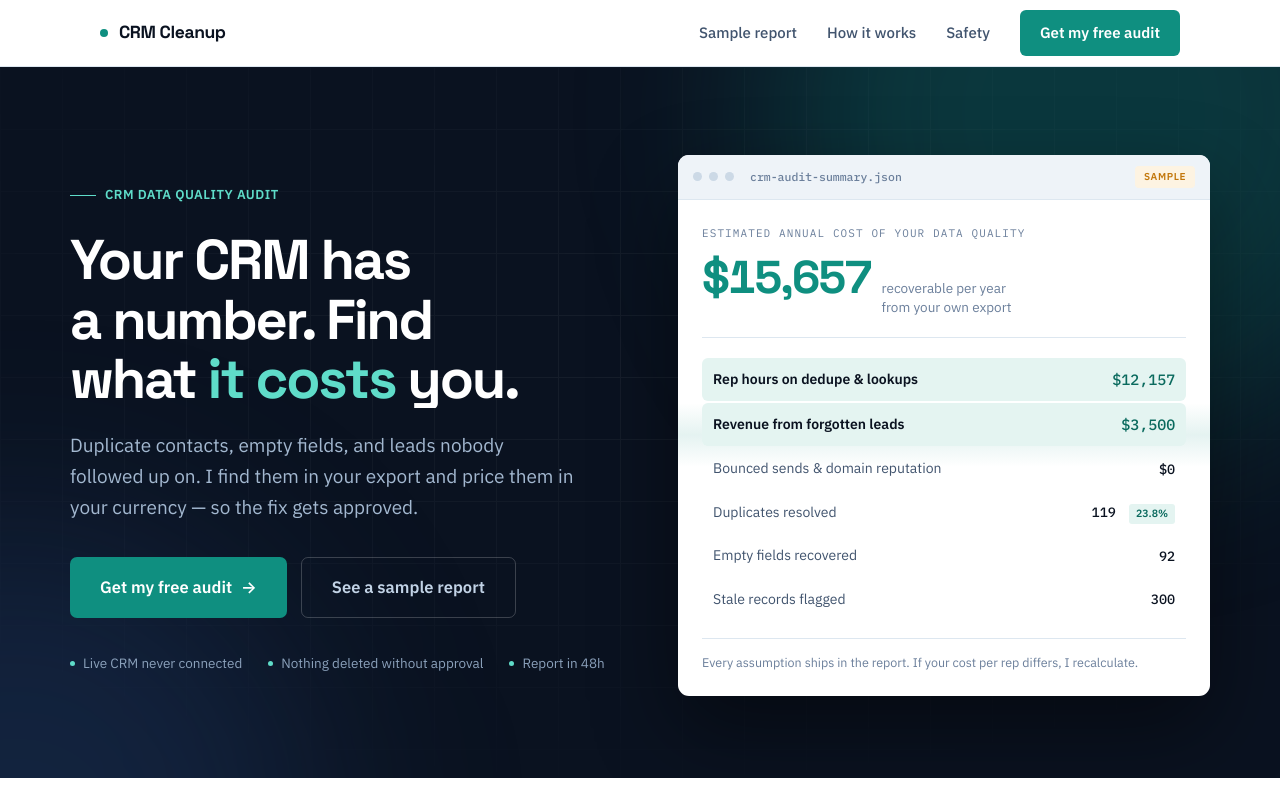
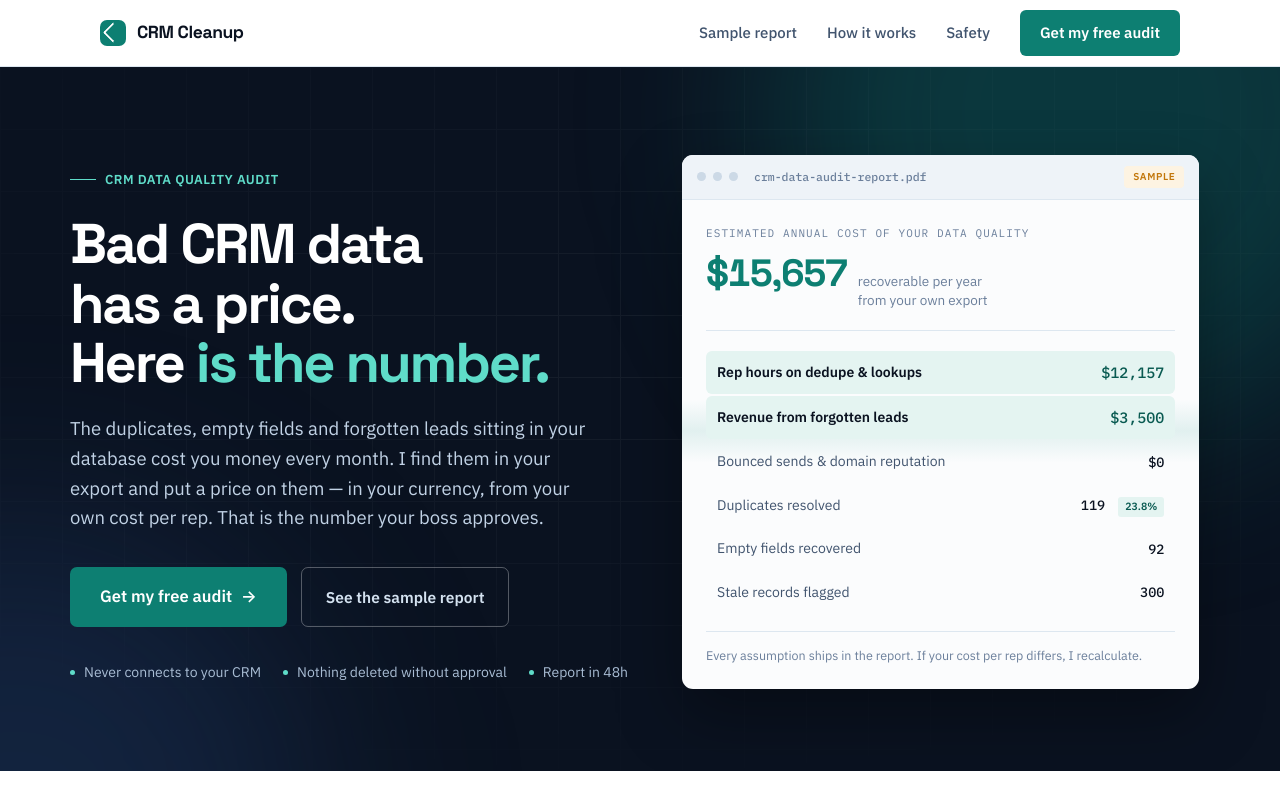
Before and after one commit to cesarinrosales3108-ui/crm-cleanup-audit, a plain HTML site: page index.html in a window 1280 px wide. Shown: the top 800 px of the page. Drawn offline with Linux system fonts and the light colour scheme.

Commit message:
v4: headline sin ambiguedad, jerarquia corregida, trust en una fila, contraste AA

```diff
--- a/index.html
+++ b/index.html
@@ -10,7 +10,7 @@
 :root{
   --ink:#0a1220;      --ink-2:#101d30;
   --body:#41546e;     --muted:#6b7f9b;
-  --teal:#0f8f80;     --teal-d:#0a6a5e;  --teal-l:#e4f4f1;
+  --teal:#0d7f72;     --teal-d:#095a51;  --teal-l:#e4f4f1;
   --amber:#c2760a;    --amber-l:#fdf3e2;
   --line:#dde7f0;     --bg:#f5f9fc;
   --sans:'IBM Plex Sans',-apple-system,sans-serif;
@@ -40,8 +40,14 @@ nav .wrap{display:flex;align-items:center;justify-content:space-between;
 .brand{display:flex;align-items:center;gap:11px;color:var(--ink);
   font-family:var(--display);font-weight:700;font-size:17.5px;
   letter-spacing:-.4px;text-decoration:none}
-.brand .dot{width:8px;height:8px;border-radius:50%;background:var(--teal);
-  position:relative}
+.brand .mark{width:26px;height:26px;border-radius:7px;
+  background:var(--teal);position:relative;flex:0 0 26px;
+  display:flex;align-items:center;justify-content:center}
+.brand .mark::after{content:'';width:11px;height:11px;
+  border:2px solid #fff;border-radius:2px;
+  border-right-color:transparent;border-bottom-color:transparent;
+  transform:rotate(-45deg)}
+.brand .dot{display:none}
 .brand .dot::after{content:'';position:absolute;inset:-4px;
   border:1px solid var(--teal);border-radius:50%;opacity:.32;
   animation:pulse 2.8s var(--ease) infinite}
@@ -90,7 +96,7 @@ h1 .ln:nth-child(2)>span{animation-delay:.11s}
 h1 .ln:nth-child(3)>span{animation-delay:.22s}
 @keyframes up{to{transform:none}}
 h1 em{font-style:normal;color:#5fdcc9}
-.lede{font-size:19px;line-height:1.62;color:#a3b8d0;max-width:510px;
+.lede{font-size:18.5px;line-height:1.6;color:#c2d3e6;max-width:530px;
   margin-bottom:34px;opacity:0;animation:fade .9s var(--ease) .42s forwards}
 @keyframes fade{from{opacity:0;transform:translateY(14px)}to{opacity:1;transform:none}}
 .cta-row{display:flex;gap:14px;flex-wrap:wrap;opacity:0;
@@ -102,18 +108,20 @@ h1 em{font-style:normal;color:#5fdcc9}
 .btn:hover{background:var(--teal-d);transform:translateY(-2px)}
 .btn .arw{transition:transform .28s var(--ease)}
 .btn:hover .arw{transform:translateX(4px)}
-.btn.ghost{background:transparent;color:#c2d3e6;
-  border:1.5px solid rgba(255,255,255,.2)}
+.btn.ghost{background:transparent;color:#d4e2f0;font-size:15.5px;
+  padding:15px 24px;border:1.5px solid rgba(255,255,255,.3)}
 .btn.ghost:hover{background:rgba(255,255,255,.08);border-color:rgba(255,255,255,.42)}
-.trust{display:flex;gap:26px;margin-top:34px;flex-wrap:wrap;
+.trust{display:grid;grid-template-columns:repeat(3,auto);gap:22px;
+  margin-top:34px;justify-content:start;
   opacity:0;animation:fade .9s var(--ease) .68s forwards}
-.trust span{display:flex;align-items:center;gap:8px;font-size:13.5px;color:#8ba1bb}
+.trust span{display:flex;align-items:center;gap:9px;font-size:14px;
+  color:#a9bdd4;white-space:nowrap}
 .trust span::before{content:'';width:5px;height:5px;border-radius:50%;
   background:#5fdcc9;flex:0 0 5px}
 
 /* ---- PREVIEW con scan line ---- */
-.preview{background:#fff;border-radius:11px;overflow:hidden;
-  box-shadow:0 34px 84px rgba(0,0,0,.44);position:relative;
+.preview{background:#fbfcfd;border-radius:11px;overflow:hidden;
+  box-shadow:0 26px 64px rgba(0,0,0,.34);position:relative;
   opacity:0;animation:cardIn 1.05s var(--ease) .34s forwards}
 @keyframes cardIn{from{opacity:0;transform:translateY(38px) scale(.975)}
   to{opacity:1;transform:none}}
@@ -134,8 +142,8 @@ h1 em{font-style:normal;color:#5fdcc9}
   text-transform:uppercase;letter-spacing:1.1px;margin-bottom:12px}
 .pv-hero{display:flex;align-items:baseline;gap:11px;padding-bottom:20px;
   margin-bottom:20px;border-bottom:1px solid var(--line)}
-.pv-hero .amt{font-family:var(--display);font-size:46px;font-weight:700;
-  color:var(--teal);letter-spacing:-2.2px;line-height:1;
+.pv-hero .amt{font-family:var(--display);font-size:38px;font-weight:700;
+  color:var(--teal);letter-spacing:-1.6px;line-height:1;
   font-variant-numeric:tabular-nums}
 .pv-hero .lbl{font-size:13.5px;color:var(--muted);line-height:1.4}
 .pv-rows{display:grid;gap:2px}
@@ -352,7 +360,7 @@ footer b{color:#c2d3e6;font-weight:500}
   .row2{grid-template-columns:1fr}
   .pipe-row{grid-template-columns:44px 1fr;gap:14px}
   .pipe-t{grid-column:2;justify-self:start;margin-top:6px}
-  .trust{gap:14px}
+  .trust{grid-template-columns:1fr;gap:10px}
 }
 
 @media(prefers-reduced-motion:reduce){
@@ -366,7 +374,7 @@ footer b{color:#c2d3e6;font-weight:500}
 </style></head><body>
 
 <nav><div class="wrap">
-  <a class="brand" href="#top"><span class="dot"></span>CRM Cleanup</a>
+  <a class="brand" href="#top"><span class="mark"></span>CRM Cleanup</a>
   <div class="nav-r">
     <a href="#sample" class="hide-m">Sample report</a>
     <a href="#how" class="hide-m">How it works</a>
@@ -382,19 +390,20 @@ footer b{color:#c2d3e6;font-weight:500}
     <div>
       <div class="eyebrow">CRM data quality audit</div>
       <h1>
-        <span class="ln"><span>Your CRM has</span></span>
-        <span class="ln"><span>a number. Find</span></span>
-        <span class="ln"><span>what <em>it costs</em> you.</span></span>
+        <span class="ln"><span>Bad CRM data</span></span>
+        <span class="ln"><span>has a price.</span></span>
+        <span class="ln"><span>Here <em>is the number.</em></span></span>
       </h1>
-      <p class="lede">Duplicate contacts, empty fields, and leads nobody
-      followed up on. I find them in your export and price them in your
-      currency &mdash; so the fix gets approved.</p>
+      <p class="lede">The duplicates, empty fields and forgotten leads sitting
+      in your database cost you money every month. I find them in your export
+      and put a price on them &mdash; in your currency, from your own cost per
+      rep. That is the number your boss approves.</p>
       <div class="cta-row">
         <a class="btn" href="#audit">Get my free audit <span class="arw">&rarr;</span></a>
-        <a class="btn ghost" href="#sample">See a sample report</a>
+        <a class="btn ghost" href="#sample">See the sample report</a>
       </div>
       <div class="trust">
-        <span>Live CRM never connected</span>
+        <span>Never connects to your CRM</span>
         <span>Nothing deleted without approval</span>
         <span>Report in 48h</span>
       </div>
@@ -404,7 +413,7 @@ footer b{color:#c2d3e6;font-weight:500}
       <div class="scan"></div>
       <div class="pv-bar">
         <i></i><i></i><i></i>
-        <b>crm-audit-summary.json</b>
+        <b>crm-data-audit-report.pdf</b>
         <span class="pv-tag">sample</span>
       </div>
       <div class="pv-body">
```
